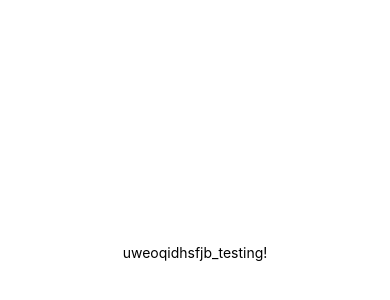
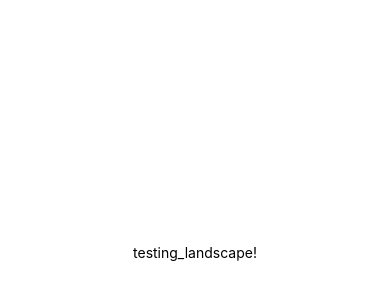
Before and after one commit to WinsomeTang/Waste-Watchers, a React Native app in the folder WasteWatchers/: screen / in a window 390 px wide. Shown: the part 170-470 px from the top of the page. Built offline with nearby package versions, Linux system fonts and the light colour scheme.

Commit message:
orientation plugin

```diff
--- a/WasteWatchers/App.js
+++ b/WasteWatchers/App.js
@@ -4,7 +4,7 @@ import { StyleSheet, Text, View } from 'react-native';
 export default function App() {
   return (
     <View style={styles.container}>
-      <Text>uweoqidhsfjb_testing!</Text>
+      <Text>testing_landscape!</Text>
       <StatusBar style="auto" />
     </View>
   );
--- a/WasteWatchers/app.json
+++ b/WasteWatchers/app.json
@@ -25,6 +25,14 @@
     },
     "web": {
       "favicon": "./assets/favicon.png"
-    }
+    },
+    "plugins": [
+      [
+        "expo-screen-orientation",
+        {
+          "initialOrientation": "LANDSCAPE"
+        }
+      ]
+    ]
   }
 }
--- a/WasteWatchers/package.json
+++ b/WasteWatchers/package.json
@@ -15,7 +15,8 @@
     "react-native": "0.71.6",
     "react-native-web": "~0.18.10",
     "react-dom": "18.2.0",
-    "@expo/webpack-config": "^18.0.1"
+    "@expo/webpack-config": "^18.0.1",
+    "expo-screen-orientation": "~5.1.1"
   },
   "devDependencies": {
     "@babel/core": "^7.20.0"
```
Also changed, not shown: 1 other file (tests, documents, lock files or other folders).
